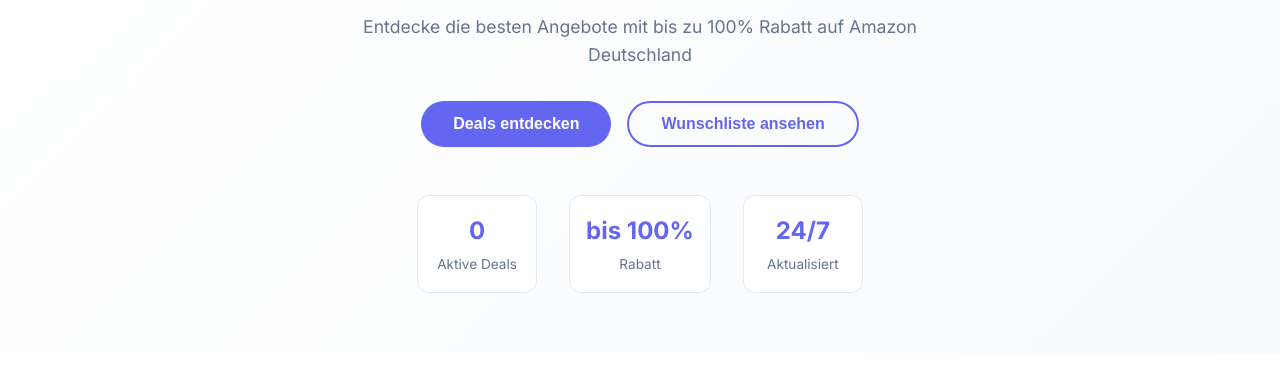
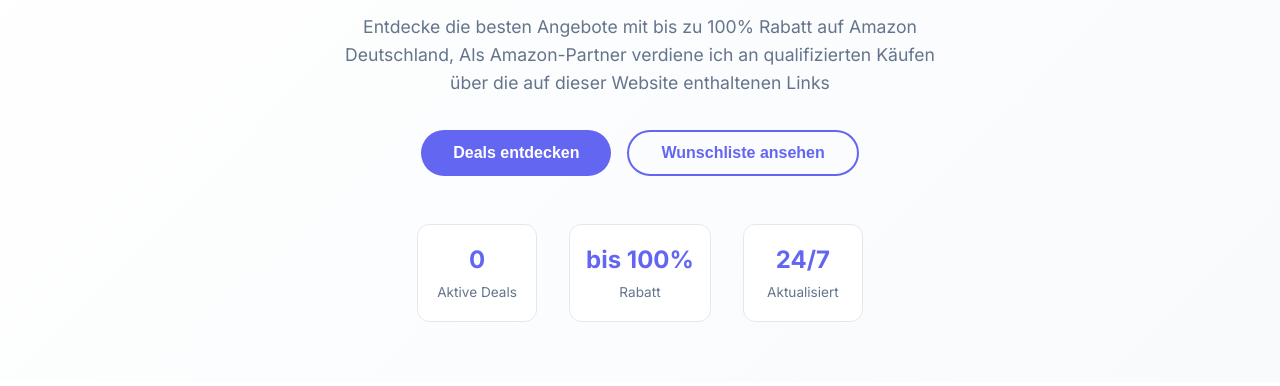
Before and after one commit to DevErrorX/RabtteDeal.de, a website: page index.html in a window 1280 px wide. Shown: the part 170-556 px from the top of the page. Drawn offline with Linux system fonts and the light colour scheme; no server answers.

Commit message:
Update index.html

```diff
--- a/index.html
+++ b/index.html
@@ -1143,7 +1143,8 @@
     <section class="hero">
         <div class="hero-container">
             <h1>Premium Amazon Deals</h1>
-            <p>Entdecke die besten Angebote mit bis zu 100% Rabatt auf Amazon Deutschland</p>
+            <p>Entdecke die besten Angebote mit bis zu 100% Rabatt auf Amazon Deutschland, Als Amazon-Partner verdiene ich an
+            qualifizierten Käufen über die auf dieser Website enthaltenen Links</p>
 
             <div class="hero-cta">
                 <button class="cta-button" id="dealsBtn">Deals entdecken</button>
```
